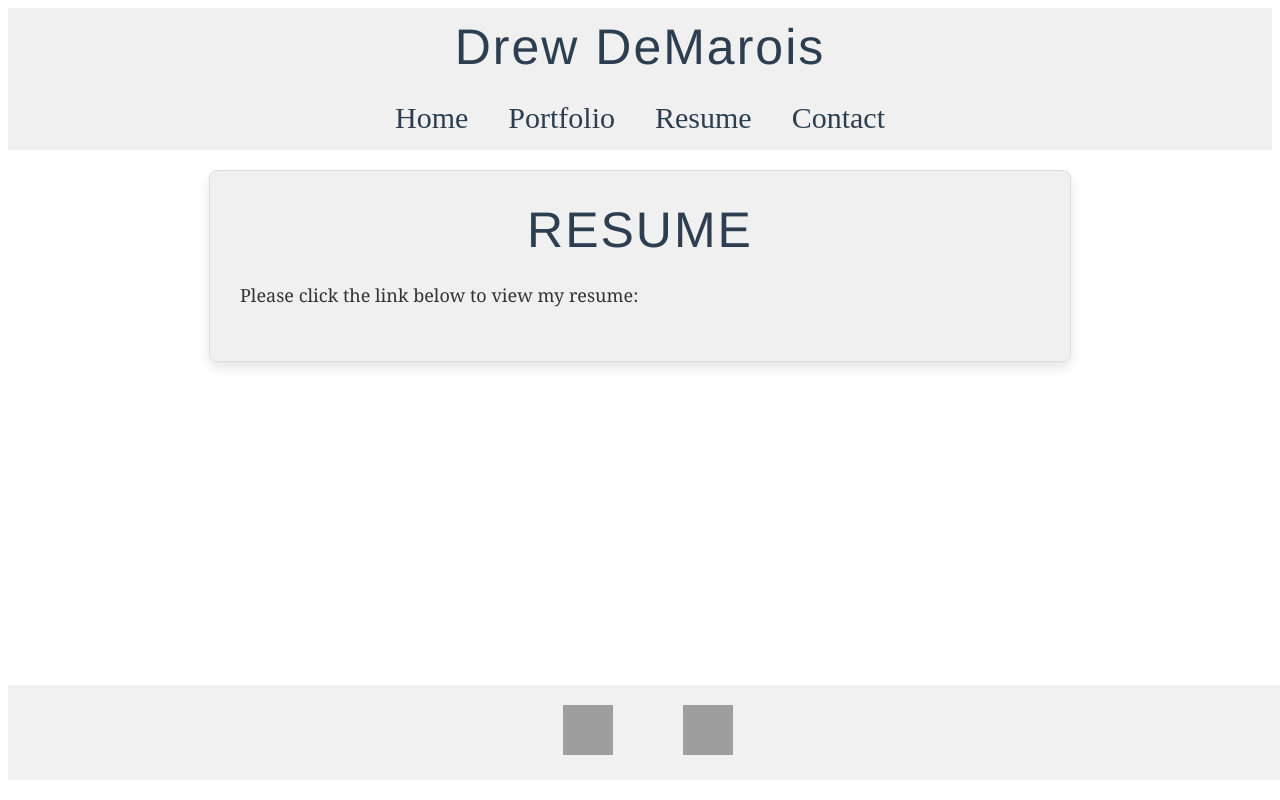
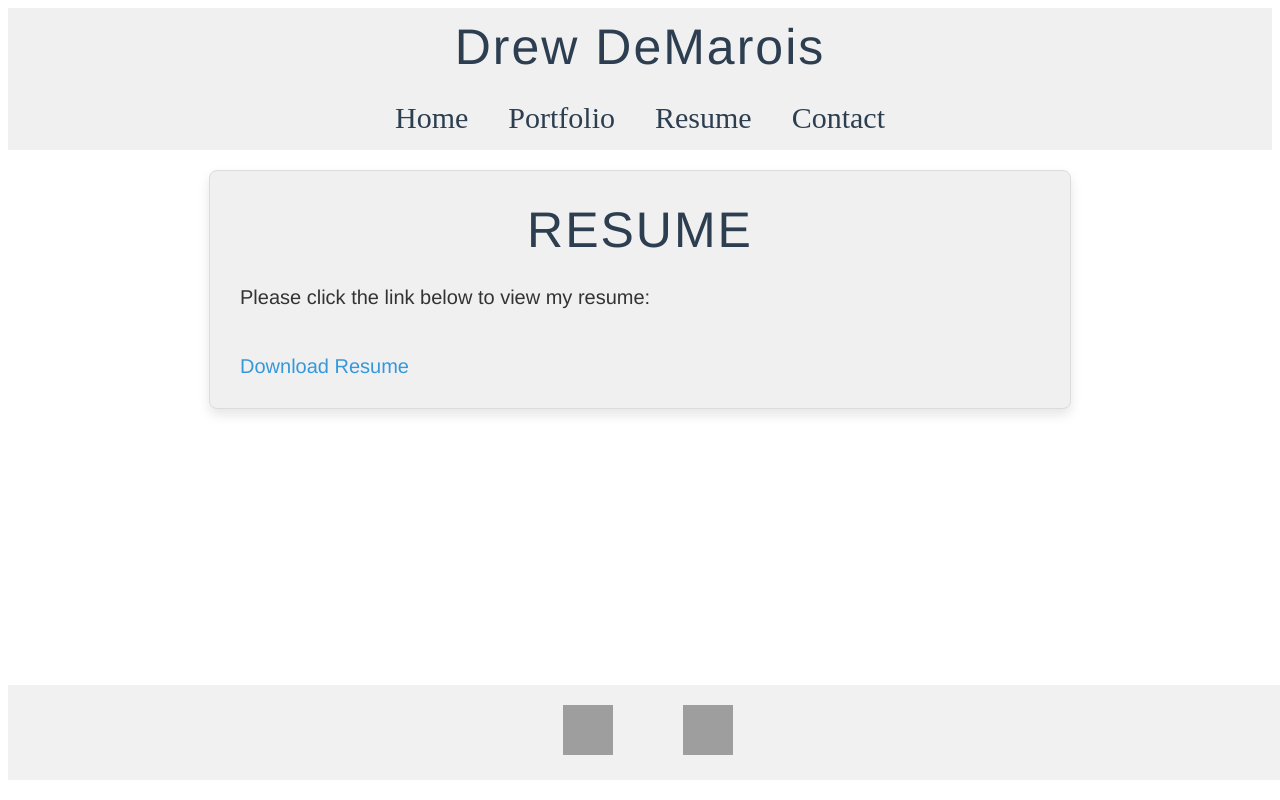
Before and after one commit to DDeMarois/Portfolio, a React (Vite) app: page /resume in a window 1280 px wide. Built offline with nearby package versions, Linux system fonts and the light colour scheme; grey boxes are pictures that could not be loaded.

Commit message:
add resume download link, update project links to include video demos, and enhance styling for better readability

```diff
--- a/src/Portfolio.css
+++ b/src/Portfolio.css
@@ -59,3 +59,8 @@
 .portfolio-links a:last-child {
     margin-right: 0;
 }
+
+.portfolio-links a:hover {
+    color: #2c3e50; /* Darker blue on hover */
+    text-decoration: underline;
+}
--- a/src/Resume.css
+++ b/src/Resume.css
@@ -10,24 +10,12 @@
 }
 
 .resume-content {
-    font-family: 'Georgia', serif;
-    font-size: 18px;
+    font-family: 'Helvetica Neue', sans-serif;
+    font-size: 20px;
     line-height: 1.8;
     color: #333; /* Darker for better readability */
     text-align: justify;
     margin-bottom: 20px;
-}
-
-.resume-image {
-    border-radius: 50%;
-    width: 150px;
-    height: 150px;
-    object-fit: cover;
-    margin-bottom: 20px;
-    display: block;
-    margin-left: auto;
-    margin-right: auto;
-    border: 3px solid #3498db; /* Matching the header color */
 }
 
 .resume-container {
@@ -44,3 +32,17 @@
 .resume-container:hover {
     transform: scale(1.02);
 }
+.resume-link {
+    font-family: 'Helvetica Neue', sans-serif;
+    font-size: 20px;
+    color: #3498db; /* Link color */
+    text-decoration: none;
+    margin-top: 20px;
+    display: inline-block;
+    transition: color 0.3s ease-in-out;
+}
+
+.resume-link:hover {
+    color: #2c3e50; /* Darker blue on hover */
+    text-decoration: underline;
+}
--- a/src/components/Project.jsx
+++ b/src/components/Project.jsx
@@ -1,4 +1,3 @@
-import React from 'react';
 import ProjectLinks from './UI/Project-Links';
 import Car from '../assets/Media/Car.png';
 import Employee from '../assets/Media/Employee.png';
@@ -7,26 +6,30 @@ import Travel from '../assets/Media/Travel.png';
 
 export default function Project(){
     return (
-        <div class="portfolio-content">
+        <div className="portfolio-content">
             <ProjectLinks
                 name="Employee Tracker"
                 githubUrl="https://github.com/DDeMarois/Employee-Tracker"
+                videoUrl="https://drive.google.com/file/d/1IiegCDDwVV2sR-orgI6WcXvcDymhsabR/view"
                 imageUrl={Employee}
             />
             <ProjectLinks
                 name="Vehicle Builder"
                 githubUrl="https://github.com/DDeMarois/Vehicle-Builder"
+                videoUrl="https://drive.google.com/file/d/1BayAACGRFjZYas60TLGEQthFeQV44w9u/view"
                 imageUrl={Car}
             />
             <ProjectLinks
                 name="README Generator"
                 githubUrl="https://github.com/DDeMarois/README-Generator"
+                videoUrl="https://drive.google.com/file/d/1-D7ZL_Cz8004NQZbWmJ6BH59MVJ6eeA8/view"
                 imageUrl={Read}
 
             />
             <ProjectLinks
                 name="Trip Mosaic"
                 githubUrl="https://github.com/Kristy-H-Thompson/Trip-Mosaic/tree/main"
+                videoUrl="https://kristy-h-thompson.github.io/Trip-Mosaic/index.html"
                 imageUrl={Travel}
             />
         </div>
--- a/src/components/UI/Project-Links.jsx
+++ b/src/components/UI/Project-Links.jsx
@@ -1,4 +1,4 @@
-export default function ProjectLinks({ name, githubUrl, imageUrl, deployedUrl }) {
+export default function ProjectLinks({ name, githubUrl, imageUrl, videoUrl }) {
     return (
         <div className="portfolio-container">
             <p className="portfolio-content">{`${name}`}</p>
@@ -7,8 +7,8 @@ export default function ProjectLinks({ name, githubUrl, imageUrl, deployedUrl })
                 <a href={githubUrl} target="_blank" rel="noreferrer">
                     GitHub
                 </a>
-                <a href={deployedUrl} target="_blank" rel="noreferrer">
-                    Deployed Application
+                <a href={videoUrl} target="_blank" rel="noreferrer">
+                    Video Demo/Deployed Website
                 </a>
             </div>
         </div>
--- a/src/pages/Resume.jsx
+++ b/src/pages/Resume.jsx
@@ -8,6 +8,15 @@ export default function Resume() {
         <p className='resume-content'>
           Please click the link below to view my resume:
         </p>
+        <a
+          className='resume-link'
+          href="/Resume.pdf"
+          download="Resume.pdf"
+          target="_blank"
+          rel="noopener noreferrer"
+        >
+          Download Resume
+        </a>
       </div>
     </React.Fragment>
   );
```
Also changed, not shown: 1 other file (tests, documents, lock files or other folders).
